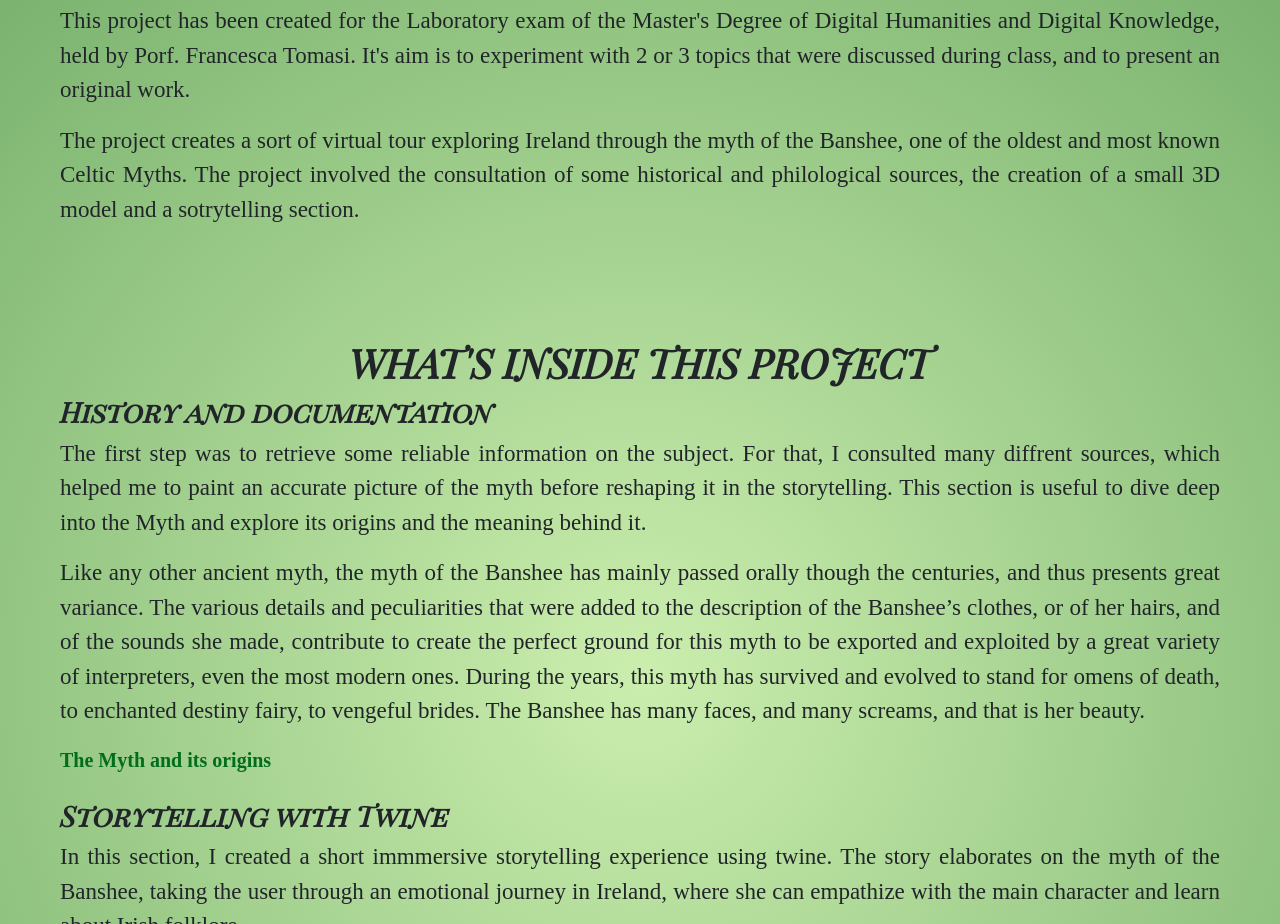
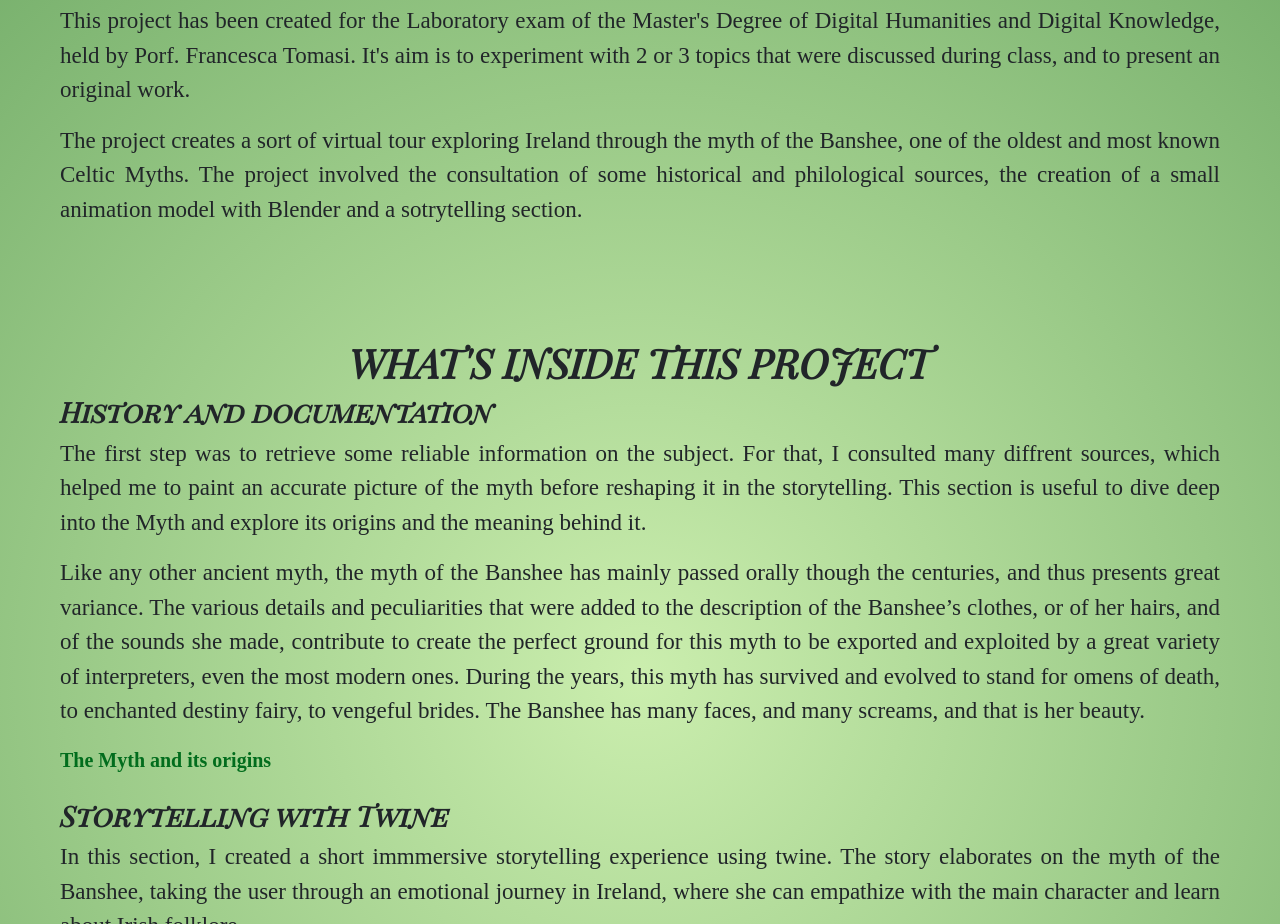
Before and after one commit to SusannaPinotti/Banshee, a plain HTML site: page index.html in a window 1280 px wide. Shown: the part 900-1824 px from the top of the page. Drawn offline with nearby package versions, Linux system fonts and the light colour scheme; a web font is replaced by a local one.

Commit message:
Update index.html

```diff
--- a/index.html
+++ b/index.html
@@ -57,7 +57,7 @@
                 <p>This project has been created for the Laboratory exam of the Master's Degree of Digital Humanities and Digital Knowledge, held by Porf. Francesca Tomasi. It's aim is to experiment with 2 or 3 topics that were discussed during class, and to present an original work.
                 </p>
                 <p>The project creates a sort of virtual tour exploring Ireland through the myth of the Banshee, one of the oldest and most known Celtic Myths.
-                    The project involved the consultation of some historical and philological sources, the creation of a small 3D model and a sotrytelling section.
+                    The project involved the consultation of some historical and philological sources, the creation of a small animation model with Blender and a sotrytelling section.
                 </p>
             </div>
         </div>
```
